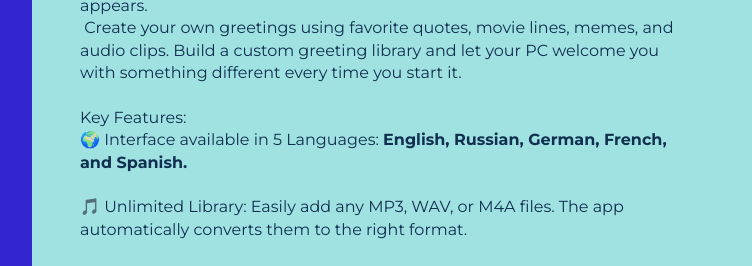
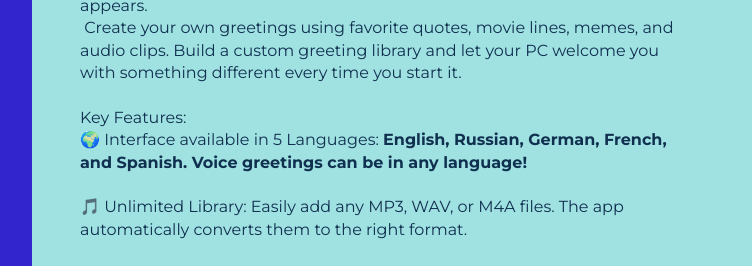
Before and after one commit to denisartworld-web/handytwice, a plain HTML site: page index.html in a window 1280 px wide. Shown: the part 3532-3798 px from the top of the page, 0-752 px from the left. Drawn offline with Linux system fonts and the light colour scheme; a web font is replaced by a local one.

Commit message:
Update index.html

```diff
--- a/index.html
+++ b/index.html
@@ -151,7 +151,7 @@
                 <h1 class="mbr-section-title mbr-fonts-style mb-4 display-5"><strong>Windows Startup Greeting Builder</strong></h1>
 
                 <p class="mbr-text mbr-fonts-style mb-4 display-7">&nbsp; &nbsp;<strong>Windows Greetings</strong> is a Windows startup greeting app that plays your personalized greeting after Windows has fully loaded and your desktop appears. <br>&nbsp;Create your own greetings using favorite quotes, movie lines, memes, and audio clips. Build a custom greeting library and let your PC welcome you with something different every time you start it.<br><br>Key Features:<br>
-🌍 Interface available in 5 Languages: <strong>English, Russian, German, French, and Spanish.</strong><br>
+🌍 Interface available in 5 Languages: <strong>English, Russian, German, French, and Spanish. Voice greetings can be in any language!</strong><br>
 <br>🎵 Unlimited Library: Easily add any MP3, WAV, or M4A files. The app automatically converts them to the right format.
 <br>
 <br>🎭 Smart Playback: "Automatic" mode plays a new phrase on every startup, and the smooth transition feature prevents sounds from overlapping
```
